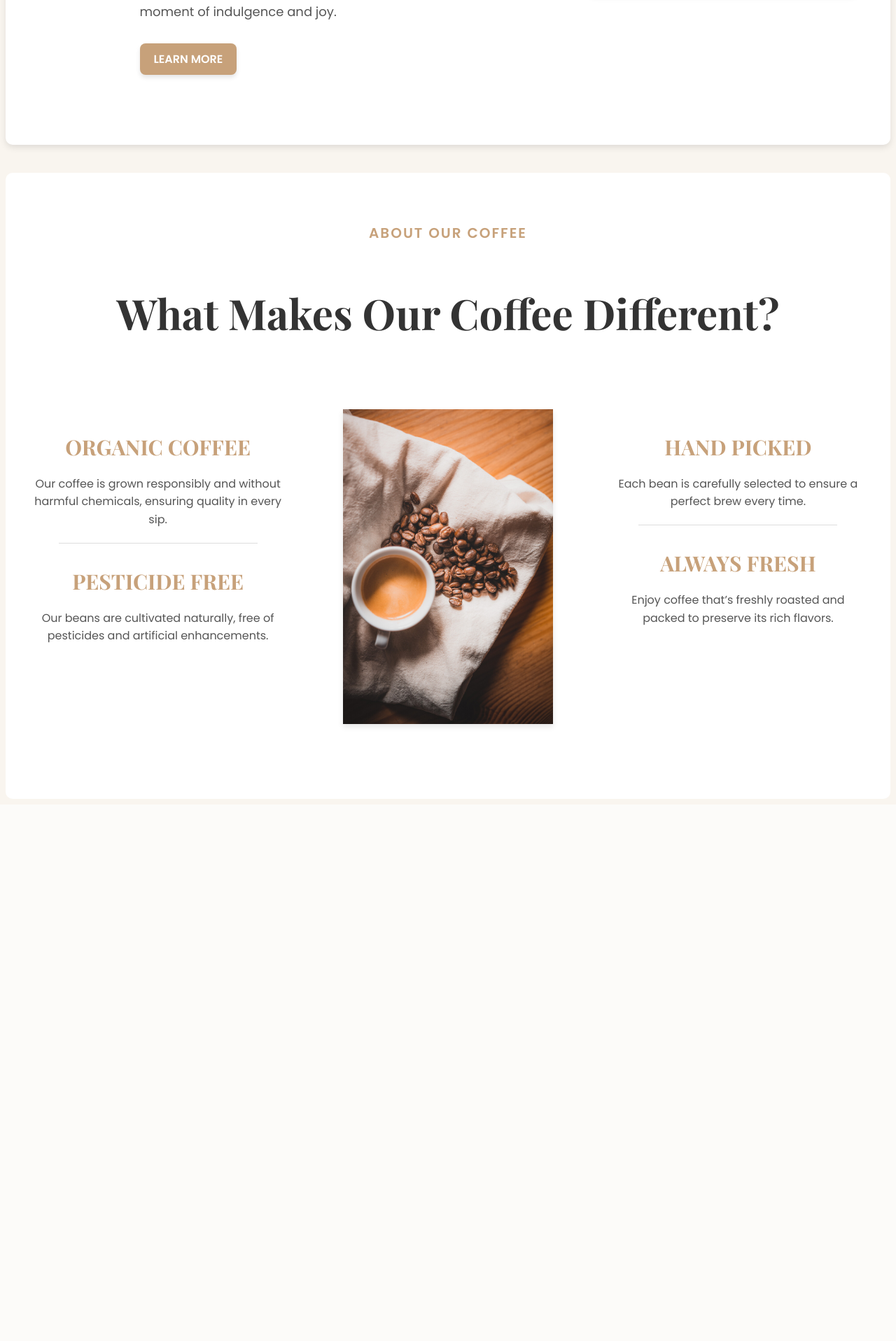
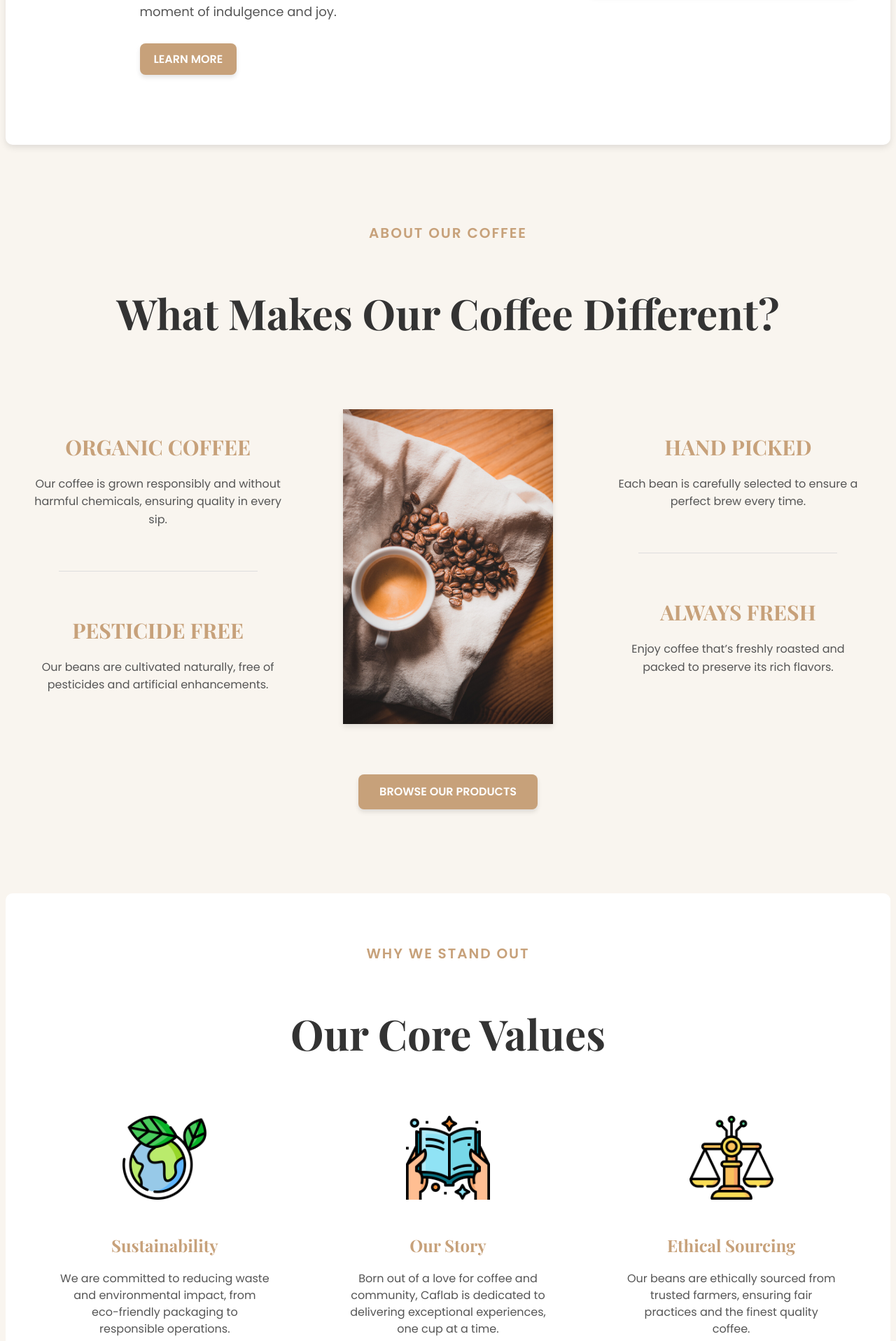
Before and after one commit to althani04/Team-Project-25, a PHP site: page /aboutUs.html in a window 1280 px wide. Shown: the part 636-2553 px from the top of the page at 70% size. Before the commit the page ends 1674 px from the top, so only its background shows below. Run offline with PHP 8.4, Linux system fonts and the light colour scheme.

Commit message:
added section 3 - why us (core values)

```diff
--- a/aboutUs.css
+++ b/aboutUs.css
@@ -85,9 +85,8 @@ body {
 }
 
 /* 2nd section */
-/* consider taking this out for background */
+/* consider taking the background out */
 .about-coffee {
-    background-color: #ffffff;
     padding: 50px 20px;
     border-radius: 10px;
     margin-top: 40px;
@@ -150,7 +149,6 @@ body {
     box-shadow: 0px 4px 8px rgba(0, 0, 0, 0.1);
 }
 
-/* Subheader Styling */
 .subheader {
     font-family: 'Poppins', sans-serif;
     font-size: 20px;
@@ -161,15 +159,104 @@ body {
     text-align: center;
 }
 
-/* Divider Styling */
+/* divider */
 .divider {
     height: 1px;
     width: 80%;
-    background-color: #ddd; /* Faint line color */
-    margin: 20px auto;
+    background-color: #ddd;
+    margin: 60px auto;
+}
+
+/* button - for navigation to product page */
+.btn-products {
+    display: inline-block;
+    font-family: 'Poppins', sans-serif;
+    padding: 12px 30px;
+    background-color: #c7a17a;
+    font-weight: bold;
+    color: #fff;
+    border: none;
+    border-radius: 8px;
+    text-transform: uppercase;
+    font-size: 1rem;
+    cursor: pointer;
+    transition: all 0.3s ease;
+    box-shadow: 0px 4px 6px rgba(0, 0, 0, 0.1);
+    text-decoration: none;
+    text-align: center;
+}
+
+.btn-products:hover {
+    background-color: #a7845f;
+    box-shadow: 0px 6px 10px rgba(0, 0, 0, 0.2);
+}
+
+.button-products {
+    display: flex;
+    justify-content: center;
+    margin-top: 35px;
+    width: 100%;
+}
+
+/* button smooth scroll */
+html {
+    scroll-behavior: smooth;
 }
 
 
+
+/* 3rd section */
+.about-values .section-title {
+    font-family: 'Playfair Display', serif;
+    font-size: 60px;
+    color: #333;
+    margin-bottom: 20px;
+    font-weight: bold;
+    text-align: center;
+}
+
+
+.about-values {
+    background-color: #ffffff;
+    padding: 50px 20px;
+    border-radius: 10px;
+    text-align: center;
+    margin-top: 20px;
+}
+
+.about-values .container {
+    display: flex;
+    justify-content: space-between;
+    gap: 30px;
+    flex-wrap: wrap;
+}
+
+.value-block {
+    flex: 1;
+    max-width: 300px;
+    text-align: center;
+    margin: 0 auto;
+}
+
+.value-icon {
+    width: 120px;
+    height: auto;
+    margin-bottom: 15px;
+}
+
+.value-block h3 {
+    font-family: 'Playfair Display', serif;
+    font-size: 24px;
+    color: #c7a17a;
+    margin-bottom: 10px;
+}
+
+.value-block p {
+    font-family: 'Poppins', sans-serif;
+    font-size: 16px;
+    color: #555;
+    line-height: 1.5;
+}
 
 
 
@@ -207,4 +294,13 @@ body {
     .image-center img {
         max-width: 100%;
     }
+
+    .about-values .container {
+        flex-direction: column;
+        gap: 20px;
+    }
+
+    .value-block {
+        max-width: 100%;
+    }
 }
--- a/aboutUs.html
+++ b/aboutUs.html
@@ -24,7 +24,7 @@
                     along with a  selection of one off purchases, we empower our customers to transform their daily
                     coffee routine into a moment of indulgence and joy.
                 </p>
-                <button class="btn">Learn More</button>
+                <button class="btn" onclick="location.href='#about-values'">Learn More</button>
             </div>
             <div class="image">
                 <img src="images/logo.png" alt="About Us Image">
@@ -50,7 +50,7 @@
                     </div>
                 </div>
 
-                <!-- image in center -->
+                <!-- image psoitioned in the center -->
                 <div class="image-center">
                     <img src="images/coffeebeans.jpeg" alt="Coffee Image">
                 </div>
@@ -61,18 +61,51 @@
                         <h3>HAND PICKED</h3>
                         <p>Each bean is carefully selected to ensure a perfect brew every time.</p>
                     </div>
-                    <div class="divider"></div> <!-- Divider -->
+
+                    <!-- divider to seperate texts with a line -->
+                    <div class="divider"></div>
                     <div class="feature">
                         <h3>ALWAYS FRESH</h3>
                         <p>Enjoy coffee that’s freshly roasted and packed to preserve its rich flavors.</p>
                     </div>
                 </div>
+
+                <div class = "button-products">
+                    <!-- button to navigate to product page -->
+                    <a href="(add link to page) products.html?" class="btn-products">Browse Our Products</a>
+                </div>
+
             </div>
         </div>
     </section>
 
+
+    <section id="about-values" class="about-values">
+        <h3 class="subheader">Why We Stand Out</h3>
+        <h2 class="section-title">Our Core Values</h2>
+        <div class="container">
+
+            <div class="value-block">
+                <img src="images/sustainability.png" alt="Sustainability Icon" class="value-icon">
+                <h3>Sustainability</h3>
+                <p>We are committed to reducing waste and environmental impact, from eco-friendly packaging
+                    to responsible operations.</p>
+            </div>
+
+            <div class="value-block">
+                <img src="images/ourstory.png" alt="Our Story Icon" class="value-icon">
+                <h3>Our Story</h3>
+                <p>Born out of a love for coffee and community, Caflab is dedicated to delivering exceptional experiences,
+                    one cup at a time.</p>
+            </div>
+
+            <div class="value-block">
+                <img src="images/ethic.png" alt="Ethical Sourcing Icon" class="value-icon">
+                <h3>Ethical Sourcing</h3>
+                <p>Our beans are ethically sourced from trusted farmers, ensuring fair practices and the finest
+                    quality coffee.</p>
+            </div>
+        </div>
+    </section>
 </body>
 </html>
-
-<!-- Caflab is committed to reducing our environmental
-                    impact through sustainable practices and fostering transparency at every stage. -->
```
Also changed, not shown: images/ethic.png (added), images/ourstory.png (added), images/sustainability.png (added), 1 other file.
